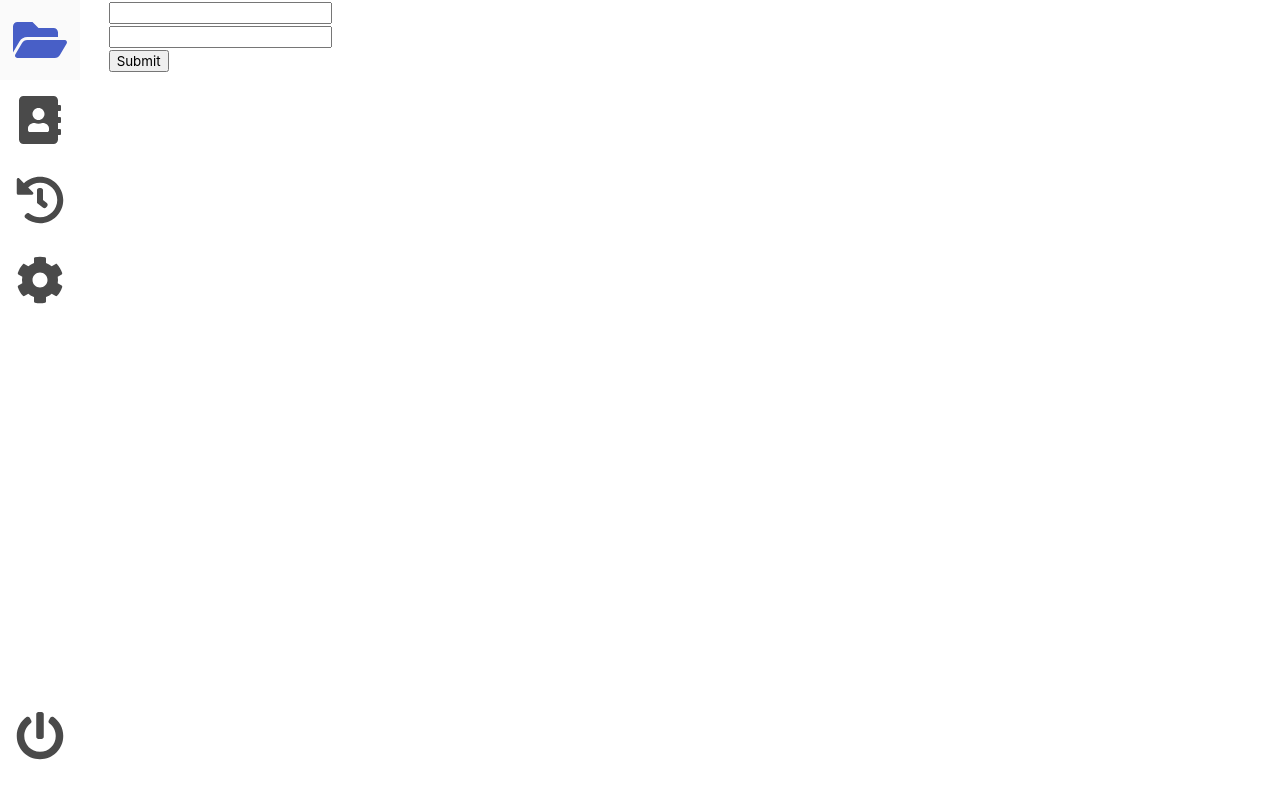
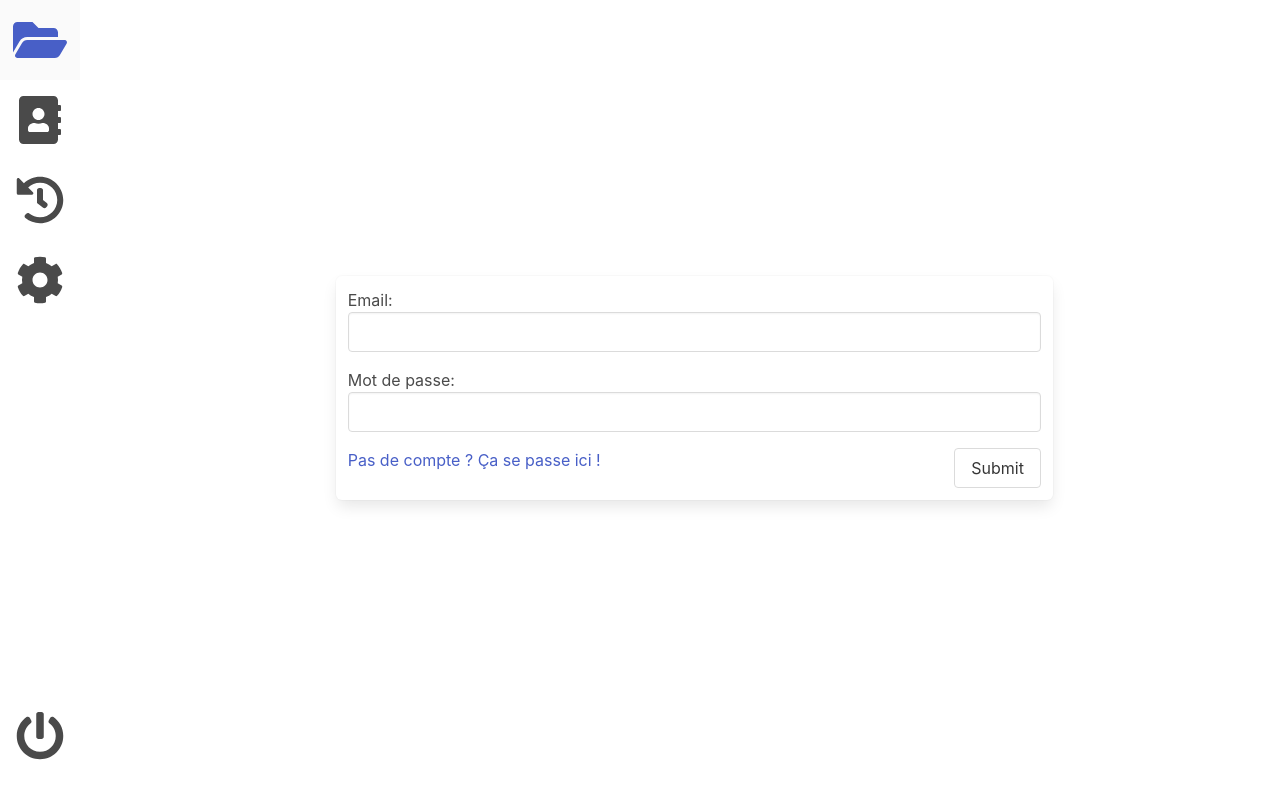
Before and after one commit to TGuillouet/BipBopOne-WebApp, a React (Create React App) app: page / in a window 1280 px wide. Built offline with nearby package versions, Linux system fonts and the light colour scheme; no server answers.

Commit message:
UI and putting the default value in the email field

```diff
--- a/src/components/LoginPage.js
+++ b/src/components/LoginPage.js
@@ -1,64 +1,69 @@
-import React from "react"
+import React, { useState } from "react"
 import {useForm} from "react-hook-form"
 import {auth} from "./../firebase"
 import {useUserPreferencies} from "../hooks/useUserPreferencies"
 
-/**
- *
- * @param {String} value
- * @returns {Boolean}
- */
-function validatePassword (value){
-    console.log(value.length>=8&&hasCapitalizedCharacters(value)&&hasNumberCharacters(value)&&new RegExp(/[!@#$%^&*(),.?":{}|<>]/).test(value))
-    return value.length>=8&&hasCapitalizedCharacters(value)&&hasNumberCharacters(value)&&new RegExp(/[!@#$%^&*(),.?":{}|<>]/).test(value)
+const formErrors = {
+    mail: {
+        pattern: "Votre adresse email est invalide",
+        required: "Ce champ est requis"
+    },
+    password: {
+        validate: "Votre mot de passe est invaide",
+        required: "Ce champ est requis"
+    }
 }
-function hasCharacterInRange (str, start, end) {
-    for(let charCode=start; charCode<=end; charCode++){
-        if (str.includes(String.fromCharCode(charCode)))
-        return true
-    }
-    return false
+
+const authErrorMessages = {
+    "auth/wrong-password": "Ce mot de passe ne correspond pas à cette adresse email",
+    "auth/network-request-failed": "Une erreur de réseau s'est produite, veuillez vérifier votre connexion internet",
+    "auth/too-many-requests": "Notre serveur est surchargé, veuiillez réessayer plus tard"
 }
-/**
- *
- * @param {String} str
- * @returns {Boolean}
- */
-function hasCapitalizedCharacters (str) {
-    const CAPITALIZED_A_CHARCODE=65
-    const CAPITALIZED_Z_CHARCODE=90
-    return hasCharacterInRange(str, CAPITALIZED_A_CHARCODE, CAPITALIZED_Z_CHARCODE )
-}
-function hasNumberCharacters (str) {
-    const NUMBER_0_CHARCODE=48
-    const NUMBER_9_CHARCODE=57
-    return hasCharacterInRange(str, NUMBER_0_CHARCODE, NUMBER_9_CHARCODE )
-}
+
 /**
  *
  */
 function LoginPage () {
-    const {register, handleSubmit, errors} = useForm()
-    const {getCookie, setCookie} = useUserPreferencies()
-    function onSubmit (data){
-        auth.signInWithEmailAndPassword(data.mail, data.password); // Automatic login
+    const {getRememberUsernameCookie, setRememberUsernameCookie} = useUserPreferencies();
+    const username = getRememberUsernameCookie();
 
-        console.log(data)
-        console.log(errors)
+    const [formError, setFormError] = useState(null);
+    const {register, handleSubmit, errors} = useForm({
+        defaultValues: {
+            mail: username
+        }
+    })
+
+    async function onSubmit (data) {
+        try {
+            await auth.signInWithEmailAndPassword(data.mail, data.password);
+            setRememberUsernameCookie(data.mail);
+        } catch(error) {
+            setFormError(authErrorMessages[error.code]);
+        }
     }
 
 
+    return(
+        <div className="content">
+            <div style={{ height: "100vh" }} className="columns is-desktop is-vcentered is-centered">
+                <div className="box column is-three-fifths table-container">
+                    <form onSubmit={handleSubmit(onSubmit)}>
+                        {formError && <p style={{ display: "flex", justifyContent: "center" }} className="has-text-danger" >{formError}</p>}
+                        <label>Email:</label>
+                        <input name="mail" className="input" ref={register({required:true, pattern:/^\w+([.-]?\w+)*@\w+([.-]?\w+)*(\.\w{2,3})+$/})} type="text"/>
+                        <p className="has-text-danger">{formErrors.mail[errors.mail?.type]}</p>
 
-    return(
-        <div>
-            <div>
-                <form onSubmit={handleSubmit(onSubmit)}>
-                    <input name="mail" ref={register({required:true, pattern:/^\w+([\.-]?\w+)*@\w+([\.-]?\w+)*(\.\w{2,3})+$/})} type="text"/>
-                    <p className="has-text-danger">{errors.mail?.type}</p>
-                    <input name="password" ref={register({required:true, validate: validatePassword})} type="text"/>
-                    <p className="has-text-danger">{errors.password?.type}</p>
-                    <input type="submit"/>
-                </form>
+                        <label>Mot de passe:</label>
+                        <input name="password" className="input" ref={register({required:true})} type="password"/>
+                        <p className="has-text-danger">{formErrors.password[errors.password?.type]}</p>
+
+                        <div style={{ display: "flex", justifyContent: "space-between" }} >
+                            <a>Pas de compte ? Ça se passe ici !</a>
+                            <input className="button" type="submit"/>
+                        </div>
+                    </form>
+                </div>
             </div>
         </div>
     )
--- a/src/hooks/useUserPreferencies.js
+++ b/src/hooks/useUserPreferencies.js
@@ -4,11 +4,13 @@ import Cookies from "js-cookie"
 export function useUserPreferencies(){
 
     function setRememberUsernameCookie(username){
-        Cookies.set("rememberedUsername", username,{expires: 7})
+        Cookies.set("rememberedUsername", username,{ expires: 7 })
+    }
 
+    function getRememberUsernameCookie() {
+        console.log(Cookies.get("rememberedUsername") );
+        return Cookies.get("rememberedUsername") || ""
     }
-    function getRememberUsernameCookie(){
-       return Cookies.get("rememberedUsername")
-    }
+
     return {setRememberUsernameCookie, getRememberUsernameCookie}
 }
```
